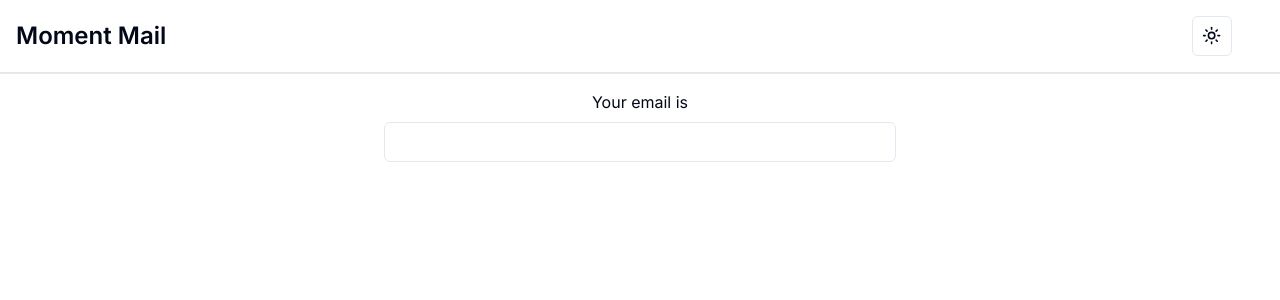
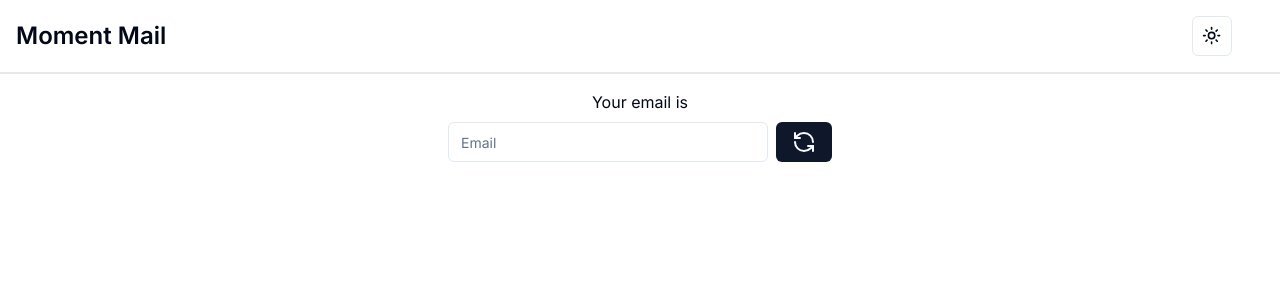
Before and after one commit to octagony/moment-mail, a Next.js app: page / in a window 1280 px wide. Shown: the top 300 px of the page. Built offline with nearby package versions, Linux system fonts and the light colour scheme; no server answers.

Commit message:
[FEAT] Added mutate function for mail picker

```diff
--- a/src/app/layout.tsx
+++ b/src/app/layout.tsx
@@ -17,14 +17,9 @@ export default function RootLayout({
   children: React.ReactNode;
 }) {
   return (
-    <html lang="en">
+    <html lang="en" suppressHydrationWarning>
       <body className={inter.className}>
-        <ThemeProvider
-          attribute="class"
-          defaultTheme="system"
-          enableSystem
-          disableTransitionOnChange
-        >
+        <ThemeProvider attribute="class" defaultTheme="system" enableSystem>
           <Navbar />
           {children}
         </ThemeProvider>
--- a/src/components/MailPicker/MailPicker.tsx
+++ b/src/components/MailPicker/MailPicker.tsx
@@ -2,17 +2,29 @@
 import { useEffect, useState } from "react";
 import { Input } from "../ui/input";
 import axios from "axios";
-import useSWR from "swr";
+import useSWR, { useSWRConfig } from "swr";
 import useMailPicker from "@/hooks/useMailPicker";
 import { generateRandomEmail } from "@/utils/urlConstants";
+import { Button } from "../ui/button";
+import { RefreshCcw } from "lucide-react";
 
 export default function MailPicker() {
-  const { email } = useMailPicker(generateRandomEmail);
+  const { email, mutate } = useMailPicker(generateRandomEmail);
   return (
     <>
       <div className="flex items-center flex-col gap-2">
         <span>Your email is</span>
-        <Input type="email" value={email} className="max-w-lg p-4" />
+        <div className="flex w-full max-w-sm items-center space-x-2">
+          <Input placeholder="Email" value={email} />
+          <Button
+            type="submit"
+            onClick={async () => {
+              await mutate(generateRandomEmail);
+            }}
+          >
+            <RefreshCcw />
+          </Button>
+        </div>
       </div>
     </>
   );
--- a/src/hooks/useMailPicker.ts
+++ b/src/hooks/useMailPicker.ts
@@ -2,7 +2,7 @@ import { fetcher } from "@/utils/fetcher";
 import useSWR from "swr";
 
 export default function useMailPicker(url: string) {
-  const { data, isLoading, error } = useSWR(url, fetcher, {
+  const { data, isLoading, error, mutate } = useSWR(url, fetcher, {
     revalidateOnFocus: false,
     revalidateIfStale: false,
   });
@@ -10,5 +10,6 @@ export default function useMailPicker(url: string) {
     email: data,
     isLoading,
     isError: error,
+    mutate,
   };
 }
```
